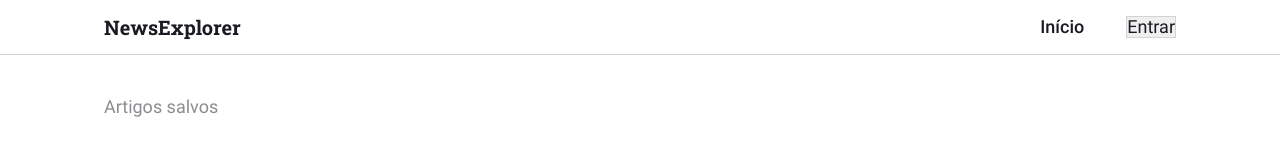
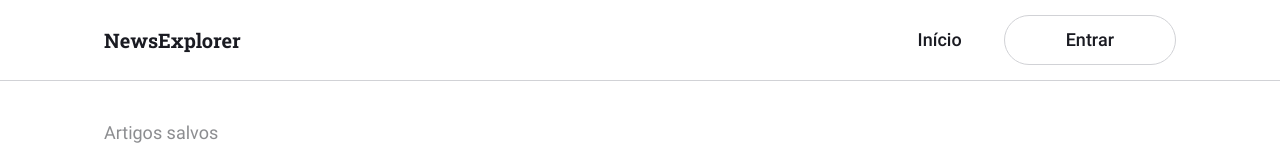
Before and after one commit to jlcambraia/news-explorer-frontend, a React (Vite) app: page /saved-news in a window 1280 px wide. Shown: the top 152 px of the page. Built offline with nearby package versions, Linux system fonts and the light colour scheme.

Commit message:
refactor: melhora metodologia bem

```diff
--- a/src/components/Navigation/Navigation.jsx
+++ b/src/components/Navigation/Navigation.jsx
@@ -36,7 +36,9 @@ export default function Navigation({
             </NavLink>
             <button
               className={
-                pathLocation ? "navigation__button" : "navigation__button_black"
+                pathLocation
+                  ? "navigation__button"
+                  : "navigation__button navigation__button_black"
               }
               onClick={() => openPopup(loginPopup)}
             >
```
